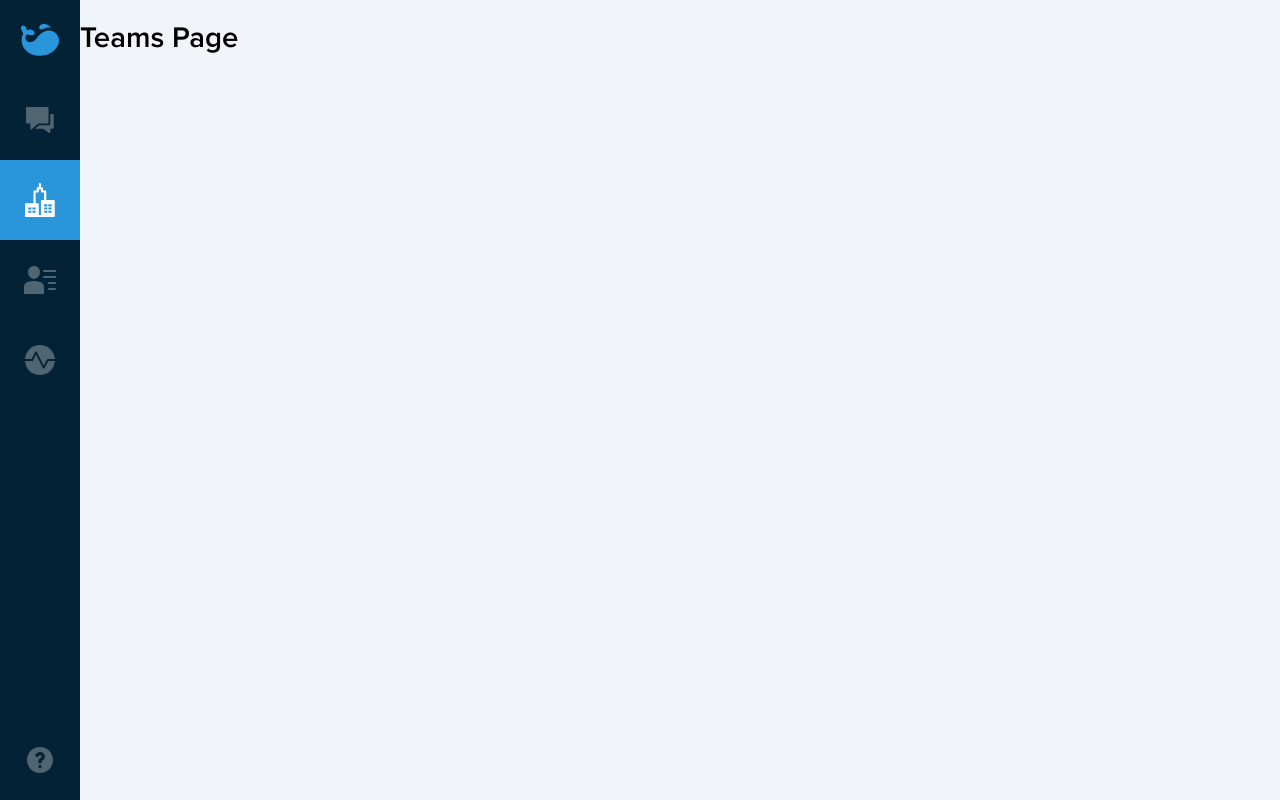
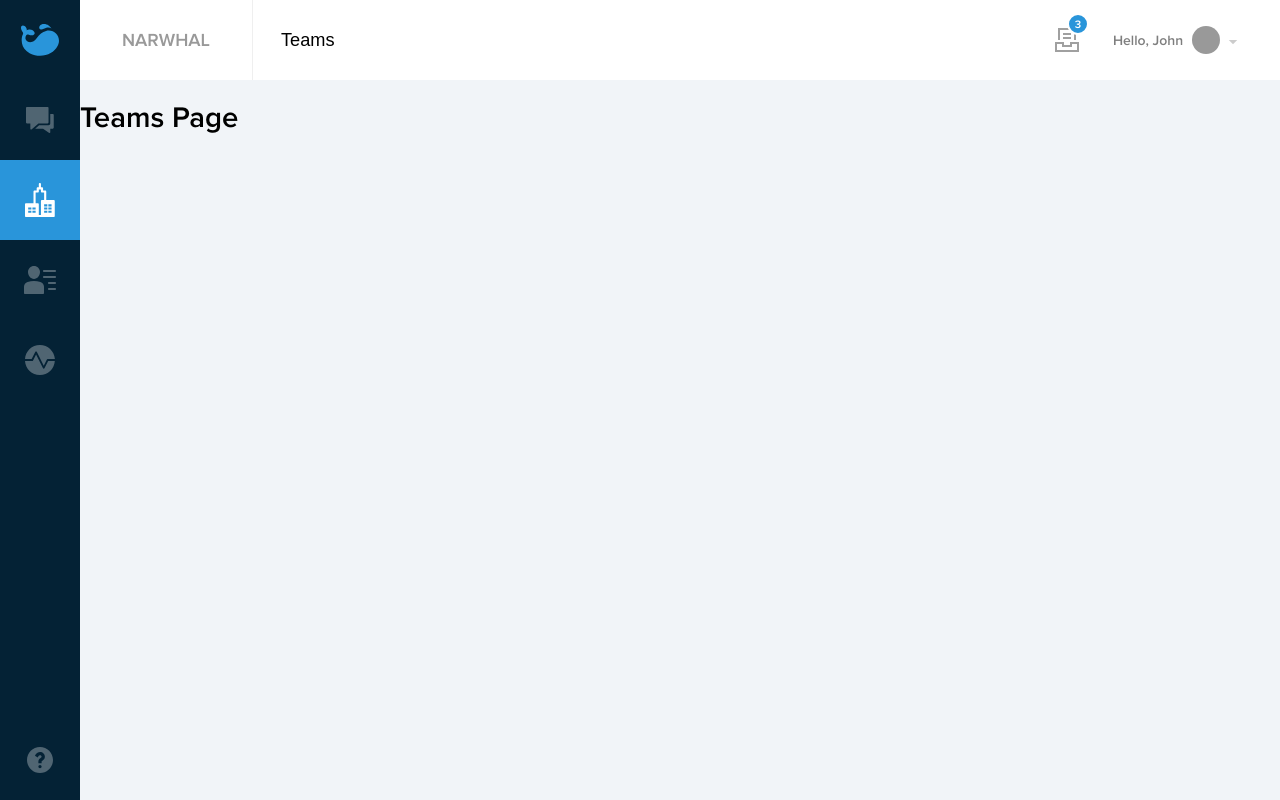
Before and after one commit to chesterhow/saleswhale-frontend, a React (Create React App) app: page / in a window 1280 px wide. Built offline with nearby package versions, Linux system fonts and the light colour scheme; a web font is replaced by a local one.

Commit message:
Create Nav component

```diff
--- a/src/App.js
+++ b/src/App.js
@@ -2,12 +2,16 @@ import React from 'react';
 import styled from 'styled-components';
 
 import Teams from './containers/Teams';
+import Nav from './components/Nav';
 import Sidebar from './components/Sidebar';
 import GlobalStyle from './stylesheets/global-styles';
 
 const Container = styled.div`
   display: grid;
-  grid-template-columns: 80px auto;
+  grid-template:
+    "sidebar nav" 80px
+    "sidebar main" auto
+    / 80px auto;
 `;
 
 function App() {
@@ -15,6 +19,7 @@ function App() {
     <Container>
       <GlobalStyle />
       <Sidebar />
+      <Nav />
       <Teams />
     </Container>
   );
--- a/src/components/Nav.js
+++ b/src/components/Nav.js
@@ -0,0 +1,122 @@
+import React from 'react';
+import styled from 'styled-components';
+
+import { ReactComponent as Mail } from '../images/icon-mail.svg';
+import { ReactComponent as Caret } from '../images/caret-down.svg';
+
+const Container = styled.div`
+  grid-area: nav;
+  display: grid;
+  grid-template-columns: auto auto 1fr;
+  background: ${props => props.theme.white};
+  justify-items: center;
+  align-items: center;
+`;
+
+const Appname = styled.h2`
+  display: inline-block;
+  margin: 0;
+  padding: 0 3rem;
+  border-right: 1px solid ${props => props.theme.greyLight};
+  color: ${props => props.theme.grey};
+  line-height: 80px;
+  text-transform: uppercase;
+`;
+
+const Breadcrumbs = styled.h2`
+  display: inline-block;
+  margin: 0 2rem;
+  font-weight: 400;
+`;
+
+const Personal = styled.div`
+  justify-self: end;
+  padding: 0 3rem;
+  height: 100%;
+
+  > * {
+    vertical-align: middle;
+  }
+`;
+
+const Notif = styled.div`
+  display: inline-block;
+  position: relative;
+  height: 100%;
+  width: 2.5rem;
+  cursor: pointer;
+
+  svg {
+    position: absolute;
+    top: 50%;
+    left: 50%;
+    transform: translate(-50%, -50%);
+  }
+`;
+
+const Badge = styled.span`
+  position: absolute;
+  top: 30%;
+  left: 80%;
+  transform: translate(-50%, -50%);
+
+  display: block;
+  width: 18px;
+  height: 18px;
+  line-height: 19px;
+  box-sizing: content-box;
+
+  border: 2px solid ${props => props.theme.white};
+  border-radius: 50%;
+  background: ${props => props.theme.accentBlue};
+  color: ${props => props.theme.white};
+  font-size: 0.8rem;
+  font-weight: 600;
+  text-align: center;
+`;
+
+const Name = styled.h4`
+  display: inline-block;
+  margin: 0 0 0 2rem;
+  opacity: 0.5;
+`;
+
+const Profile = styled.div`
+  display: inline-block;
+  cursor: pointer;
+
+  > * {
+    vertical-align: middle;
+  }
+`;
+
+const DisplayPicture = styled.div`
+  display: inline-block;
+  height: 2rem;
+  width: 2rem;
+  border-radius: 50%;
+  margin: 0 0.6rem;
+  background: ${props => props.theme.grey};
+`;
+
+function Nav() {
+  return (
+    <Container>
+      <Appname>Narwhal</Appname>
+      <Breadcrumbs>Teams</Breadcrumbs>
+      <Personal>
+        <Notif>
+          <Mail />
+          <Badge>3</Badge>
+        </Notif>
+        <Name>Hello, John</Name>
+        <Profile>
+          <DisplayPicture />
+          <Caret />
+        </Profile>
+      </Personal>
+    </Container>
+  );
+}
+
+export default Nav;
--- a/src/components/Sidebar.js
+++ b/src/components/Sidebar.js
@@ -9,6 +9,7 @@ import { ReactComponent as Reports }  from '../images/icon-reports.svg';
 import { ReactComponent as Help }  from '../images/icon-help.svg';
 
 const Container = styled.div`
+  grid-area: sidebar;
   background: ${props => props.theme.accentBlueDark};
   color: ${props => props.theme.white};
   display: grid;
@@ -28,10 +29,7 @@ const ItemContainer = styled.div`
   position: relative;
   height: 80px;
   width: 100%;
-
-  :hover {
-    cursor: pointer;
-  }
+  cursor: pointer;
 `;
 
 const LogoItem = styled(ItemContainer)`
--- a/src/stylesheets/global-styles.js
+++ b/src/stylesheets/global-styles.js
@@ -56,6 +56,11 @@ const GlobalStyle = createGlobalStyle`
   h4 {
     font-size: 1rem;
     font-weight: 600;
+  }
+
+  h5 {
+    font-size: 1rem;
+    font-weight: 600;
     text-transform: uppercase;
   }
 `;
```
Also changed, not shown: src/images/caret-down.svg (added), src/images/icon-mail.svg (added).
